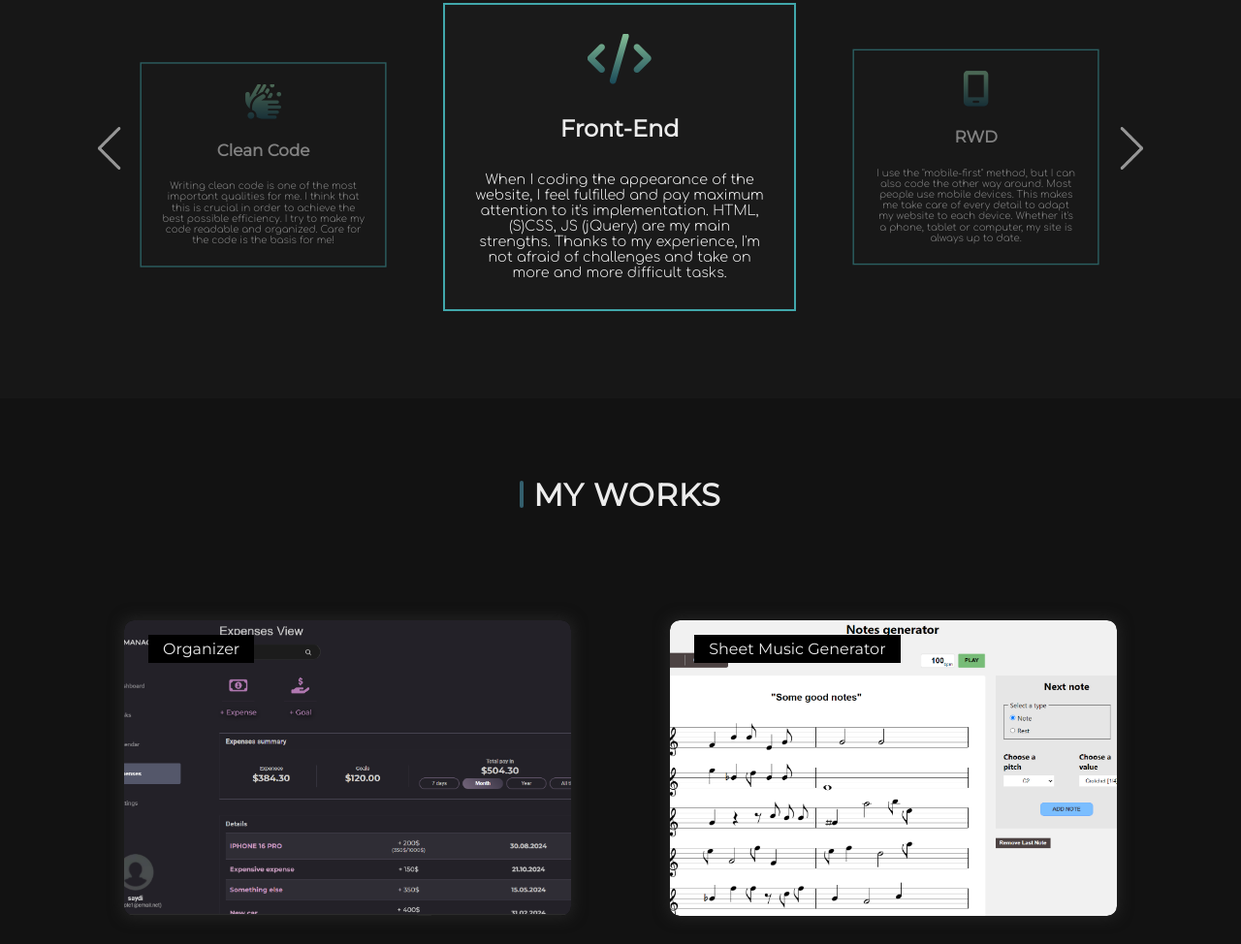
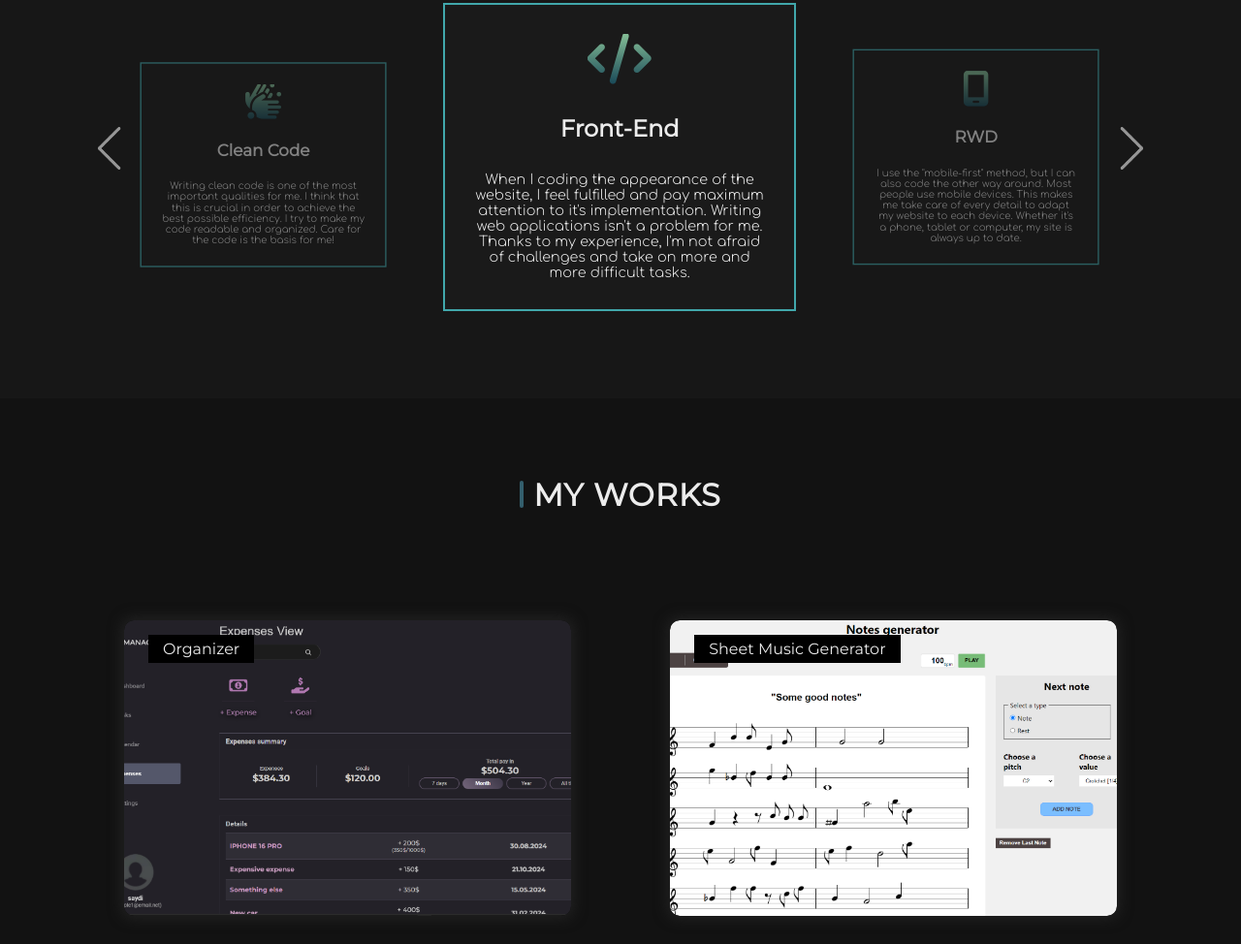
Before and after one commit to KamilSajdera/kamilsajdera.github.io, a plain HTML site: page index.html in a window 1280 px wide. Shown: the part 1479-2453 px from the top of the page at 97% size. Drawn offline with nearby package versions, Linux system fonts and the light colour scheme.

Commit message:
Changed 'Front-End' description in 'My skills

```diff
--- a/index.html
+++ b/index.html
@@ -102,7 +102,7 @@
                                 <h2>Front-End</h2>
                                 <p>
                                     When I coding the appearance of the website, I feel fulfilled and pay maximum attention to it's implementation.
-                                    HTML, (S)CSS, JS (jQuery) are my main strengths. Thanks to my experience, I'm not afraid of challenges and take on more and more difficult tasks.
+                                    Writing web applications isn't a problem for me. Thanks to my experience, I'm not afraid of challenges and take on more and more difficult tasks.
                                 </p>
                             </div>
 
```
